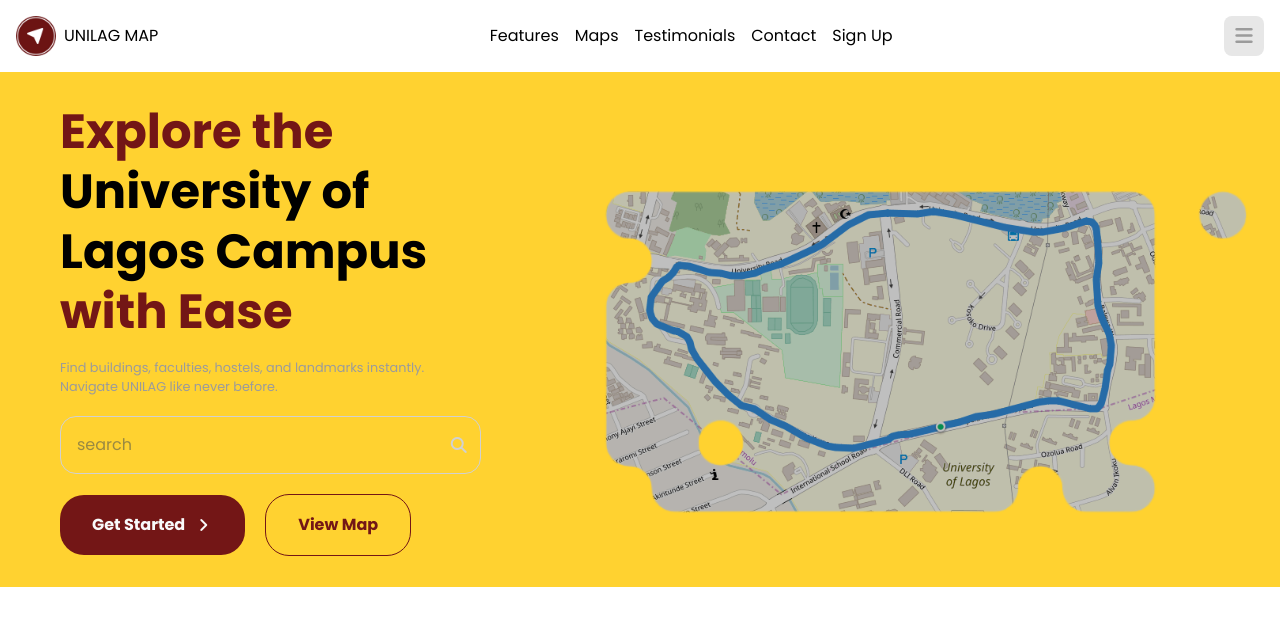
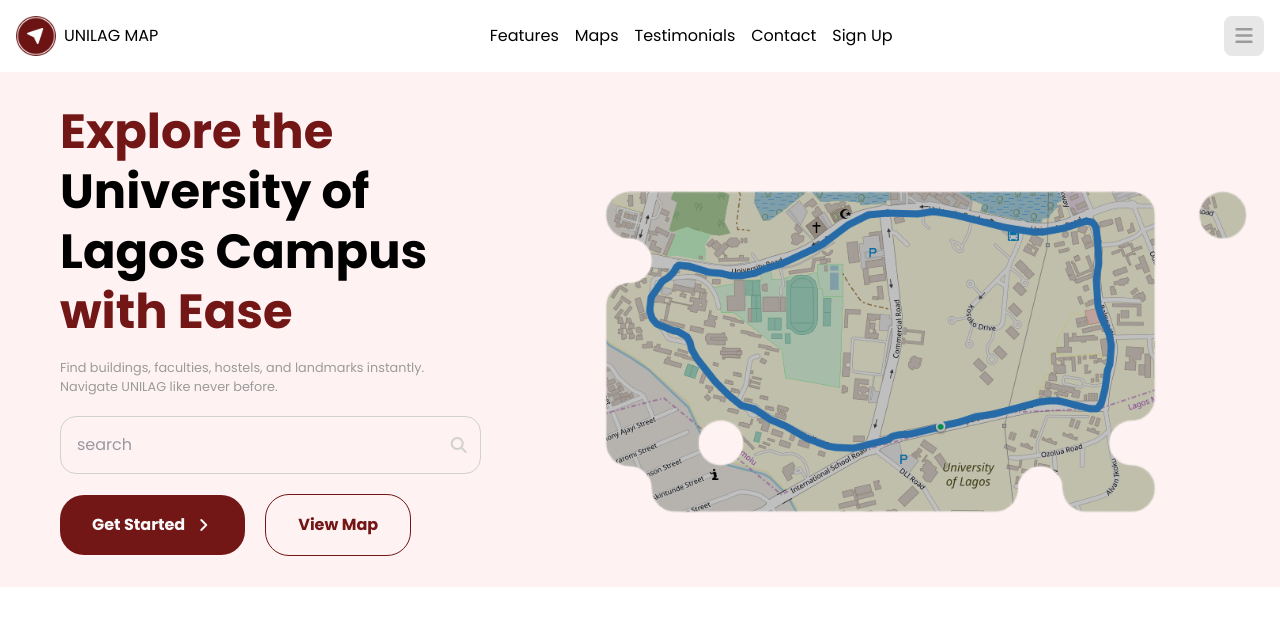
Before and after one commit to Jackson-51/web-compass, a React (Vite) app: page / in a window 1280 px wide. Shown: the top 626 px of the page. Built offline with nearby package versions, Linux system fonts and the light colour scheme.

Commit message:
it's working

```diff
--- a/src/App.jsx
+++ b/src/App.jsx
@@ -21,7 +21,7 @@
           </span>
         </nav>
 
-        <section className="w-screen h-max bg-amber-300 p-5 flex flex-col gap-5 md:flex-row justify-center items-center">
+        <section className="w-screen h-max bg-red-50 p-5 flex flex-col gap-5 md:flex-row justify-center items-center">
           <div className="flex flex-col gap-5 md:pl-10">
             <div className="flex flex-col gap-4">
               <h1 className="text-5xl/15 font-bold ">
```
